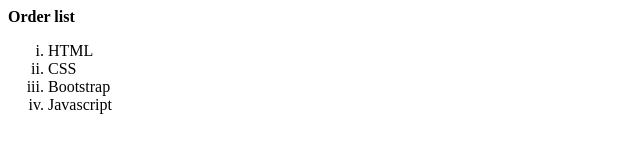
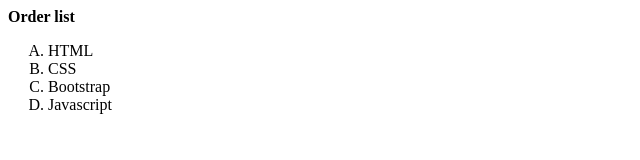
Before and after one commit to Ajay-The-Programmer/HTML, a plain HTML site: page html/orderlist.html in a window 1280 px wide. Shown: the full height of the page, 0-640 px from the left. Drawn offline with Linux system fonts and the light colour scheme.

Commit message:
orderlist using type A

```diff
--- a/html/orderlist.html
+++ b/html/orderlist.html
@@ -6,7 +6,7 @@
 </titile>
 </head>
 <body>
-<ol type="i">
+<ol type="A">
 <li>HTML</li>
 <li>CSS</li>
 <li>Bootstrap</li>
```
